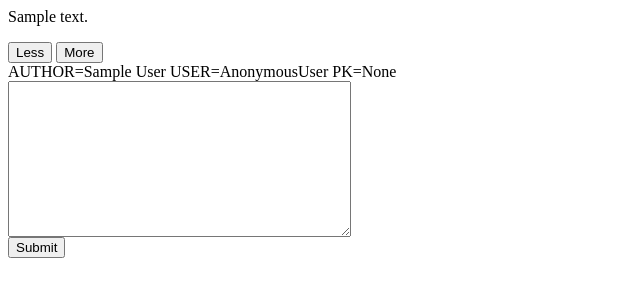
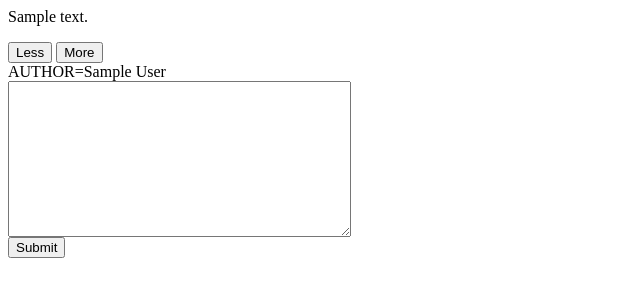
Before and after one commit to opentaproject/openta-blog, a Django app: template django/blog/blog/templates/blog/comment_snippet.html in a window 1280 px wide. Shown: the top 300 px of the page, without its empty margins (0-640 px from the left). Run offline with Django 5.2, Linux system fonts and the light colour scheme; tables that the repository leaves empty hold one stand-in row (values such as "Sample post"); the template is opened without the code that fills it: values that come from a table or form of the project are taken from there, most other values are stand-ins (such as "Sample title", 1, 10 or a date in 2020); parts of the project's set-up code (start-up, migrations or seed data) failed here and were passed over; some libraries are stand-ins or nearby versions.

Commit message:
Remove user from blog entries

```diff
--- a/django/blog/blog/templates/blog/blog_leave_comment.html
+++ b/django/blog/blog/templates/blog/blog_leave_comment.html
@@ -19,7 +19,7 @@
      <div id={{ post.pk }} class="OpenTA-comment-form bg-blue-100">
     <form method="post">
         {% csrf_token %}
-        <div> AUTHOR={{ author }} USER={{ user }}  PK={{ user.pk }} </div>
+        <div> AUTHOR={{ author }}    </div>
         <div> {{ form.body | safe }} </div>
         <button type="submit" class="OpenTA-submit-button">Submit</button>
     </form>
--- a/django/blog/blog/templates/blog/comment_snippet.html
+++ b/django/blog/blog/templates/blog/comment_snippet.html
@@ -9,7 +9,7 @@
      <div id={{ post.pk }} class="OpenTA-leave-comment-form">
     <form method="post">
         {% csrf_token %}
-        <div> AUTHOR={{ author }} USER={{ user }}  PK={{ user.pk }} </div>
+        <div> AUTHOR={{ author }}  </div>
         <div> {{ form.body | safe }} </div>
         <button type="submit" class="OpenTA-submit-button">Submit</button>
     </form>
--- a/django/blog/blog/views.py
+++ b/django/blog/blog/views.py
@@ -81,7 +81,6 @@ def blog_leave_comment(request, pk):
     categories = Category.objects.all()
     if request.method == "POST":
         form = CommentForm(request.POST)
-        user = request.session.get('username',None)
         #if request.user.is_authenticated :
         #    user = request.user
         #else :
@@ -92,7 +91,6 @@ def blog_leave_comment(request, pk):
                 author=form.cleaned_data["author"],
                 body=form.cleaned_data["body"],
                 post=post,
-                user=user,
             )
             comment.save()
             print(f"REDIRECTR TO {request.path_info}")
@@ -106,7 +104,6 @@ def blog_leave_comment(request, pk):
         "post": post,
         "comments": comments,
         "form": CommentForm(),
-        "user" : user,
         "author" : user,
         "categories" : categories,
         "category_selected" : cat,
```
